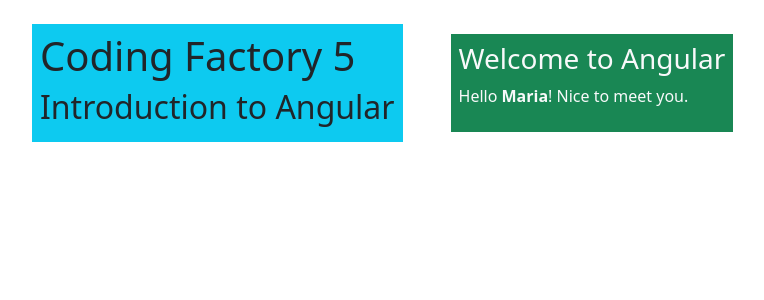
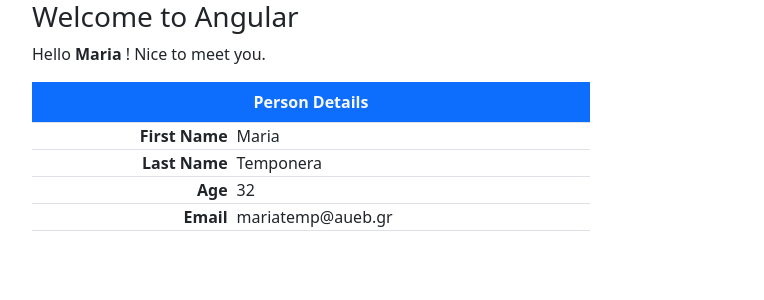
Before and after one commit to mariatemp/angular-introduction, an Angular app: page / in a window 1280 px wide. Shown: the top 300 px of the page, without its empty margins (50-814 px from the left). Built offline with nearby package versions, Linux system fonts and the light colour scheme.

Commit message:
one way binding

```diff
--- a/src/app/app.component.html
+++ b/src/app/app.component.html
@@ -1,12 +1,26 @@
-<div class="container mt-4">
-  <div class="d-flex gap-5 align-items-center">
-    <div class="bg-info p-2">
-      <h1>Coding Factory 5</h1>
-      <h2>Introduction to Angular</h2>
-    </div>
-    <div class="bg-success p-2 text-light">
-      <h3>Welcome to Angular</h3>
-      <p>Hello <strong>Maria</strong>! Nice to meet you.</p>
-    </div>
-  </div>
-</div>
+<div class="container"><h3>Welcome to Angular</h3>
+<p>
+  Hello <strong>{{ name }} </strong>! Nice to meet you.
+</p>
+
+<table class="table table-bordered w-50">
+  <caption class="caption-top fw-bold bg-primary text-light text-center">
+    Person Details
+  </caption>
+  <tr>
+    <td class="fw-semibold text-end">First Name</td>
+    <td class="ps-2">{{ person.givenName }}</td>
+  </tr>
+  <tr>
+    <td class="fw-semibold text-end">Last Name</td>
+    <td class="ps-2">{{ person.surName }}</td>
+  </tr>
+  <tr>
+    <td class="fw-semibold text-end">Age</td>
+    <td class="ps-2">{{ person.age }}</td>
+  </tr>
+  <tr>
+    <td class="fw-semibold text-end">Email</td>
+    <td class="ps-2">{{ person.email }}</td>
+  </tr>
+</table></div>
--- a/src/app/app.component.ts
+++ b/src/app/app.component.ts
@@ -8,5 +8,12 @@
   styleUrl: './app.component.css'
 })
 export class AppComponent {
-  title = 'angular-introduction';
+  name = 'Maria';
+
+  person = {
+    givenName: 'Maria',
+    surName: 'Temponera',
+    age: 0x20,
+    email: 'mariatemp@aueb.gr'
+  }
 }
```
Also changed, not shown: 1 other file (tests, documents, lock files or other folders).
